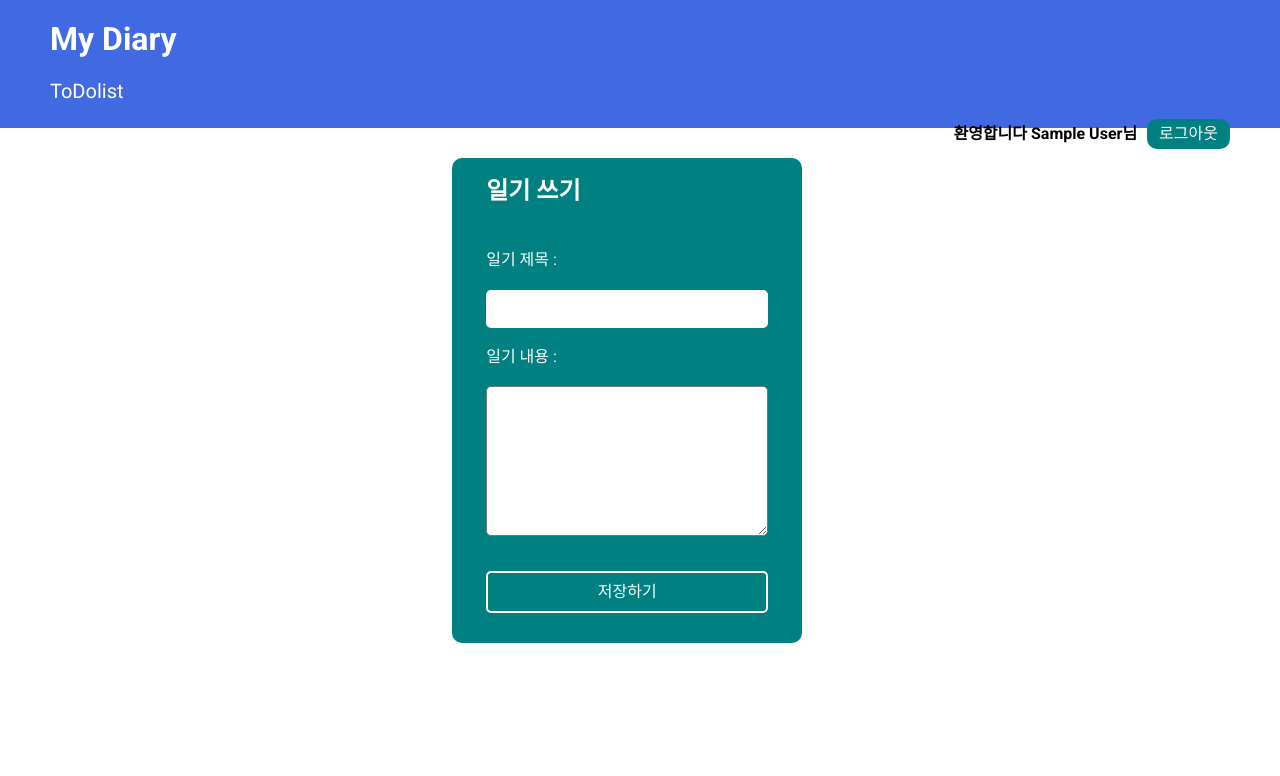
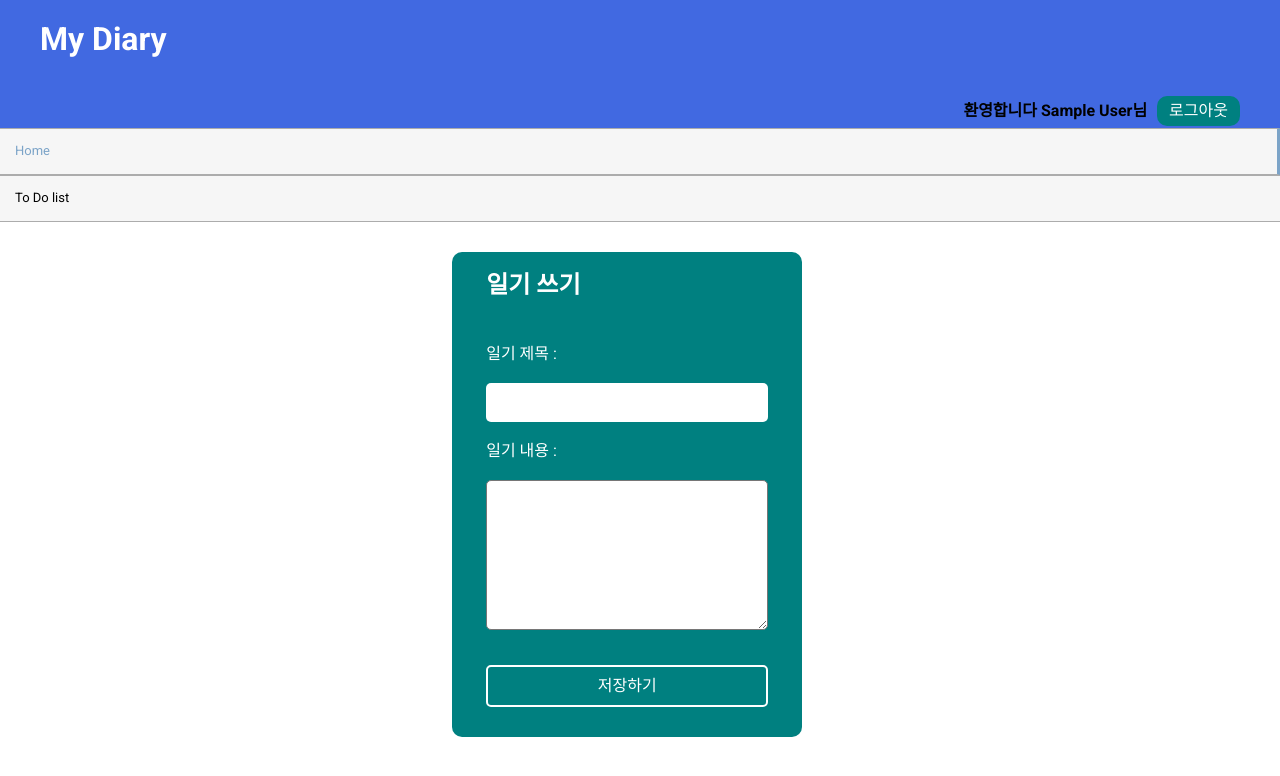
Before and after one commit to dong53358/APT-story, a React (Create React App) app: page / in a window 1280 px wide. Shown: the top 776 px of the page. Built offline with nearby package versions, Linux system fonts and the light colour scheme; no server answers; the database is empty; sample sign-in values are in the browser's storage.

Commit message:
todo list css edit

```diff
--- a/package.json
+++ b/package.json
@@ -10,6 +10,7 @@
     "normalize.css": "^8.0.1",
     "react": "^18.2.0",
     "react-dom": "^18.2.0",
+    "react-icons": "^4.4.0",
     "react-router-dom": "^6.3.0",
     "react-scripts": "5.0.1",
     "web-vitals": "^2.1.4"
--- a/src/components/Nav.js
+++ b/src/components/Nav.js
@@ -1,4 +1,4 @@
-import { Link } from "react-router-dom";
+import { Link, useMatch } from "react-router-dom";
 import { useAuthContext } from "../hooks/useAuthContext";
 import { useLogout } from "../hooks/useLogout";
 import styles from "./Nav.module.css";
@@ -6,18 +6,14 @@ import styles from "./Nav.module.css";
 export default function Nav() {
   const { logout } = useLogout();
   const { user } = useAuthContext();
+  const homeMatch = useMatch("/");
+  const todoMatch = useMatch("/todo");
   return (
+    <>
       <nav className={styles.nav}>
         <h1 className={styles.title}>
           <Link to="/">My Diary</Link>
         </h1>
-      <div>
-        {user && (
-          <div className={styles.toDo}>
-            <Link to="/todo">ToDolist</Link>
-          </div>
-        )}
-      </div>
         <ul className={styles.list_nav}>
           {!user && (
             <>
@@ -39,5 +35,30 @@ export default function Nav() {
           )}
         </ul>
       </nav>
+      <div className={styles.nav_menu}>
+        {user && (
+          <>
+            <Link to="/">
+              <div
+                className={
+                  homeMatch ? styles.nav_menu_li_click : styles.nav_menu_li
+                }
+              >
+                Home
+              </div>
+            </Link>
+            <Link to="/todo">
+              <div
+                className={
+                  todoMatch ? styles.nav_menu_li_click : styles.nav_menu_li
+                }
+              >
+                To Do list
+              </div>
+            </Link>
+          </>
+        )}
+      </div>
+    </>
   );
 }
--- a/src/components/Nav.module.css
+++ b/src/components/Nav.module.css
@@ -2,8 +2,9 @@
   display: flex;
   flex-direction: column;
   background-color: royalblue;
-  padding: 0px 50px;
+  padding: 0px 40px;
   height: 16vh;
+  width: 100%;
 }
 
 .nav .list_nav {
@@ -35,3 +36,36 @@
 .toDo {
   font-size: 20px;
 }
+
+.nav_menu {
+  display: flex;
+  flex-direction: column;
+  align-items: center;
+  width: 100%;
+  background-color: #f6f6f6;
+}
+.nav_menu a {
+  text-decoration: none;
+  color: rgba(0, 0, 0, 1);
+  width: 100%;
+}
+
+.nav_menu_li_click {
+  width: 100%;
+  padding: 15px;
+  border-top: 1px solid rgba(1, 1, 1, 0.3);
+  border-bottom: 1px solid rgba(1, 1, 1, 0.3);
+  font-size: 13px;
+  border-right: 3px solid #7ca4c8;
+
+  color: #7ca4c8;
+}
+
+.nav_menu_li {
+  width: 100%;
+  padding: 15px;
+  border-top: 1px solid rgba(1, 1, 1, 0.3);
+  border-bottom: 1px solid rgba(1, 1, 1, 0.3);
+  font-size: 13px;
+  color: black;
+}
--- a/src/pages/toDo/ToDo.module.css
+++ b/src/pages/toDo/ToDo.module.css
@@ -65,33 +65,30 @@
 }
 
 .content_list li {
+  display: flex;
+  align-items: center;
+  justify-content: space-between;
   border: 1px solid #f2f2f2;
   box-shadow: 3px 3px 5px rgba(50, 50, 50, 0.1);
-  padding: 30px;
+  padding: 15px;
   position: relative;
+  border-radius: 5px;
   border-left: 4px solid teal;
 }
+
 .content_list li + li {
-  margin: 30px 0;
+  margin: 5px 0;
 }
 
 .content_list .title {
-  font-size: 1.5em;
+  font-size: 1.1em;
+  padding: 0px 10px;
 }
 
-.content_list .text {
-  font-size: 1.3em;
-}
-
-.content_list p {
-  word-break: break-all;
-}
 .content_list button {
-  position: absolute;
-  top: 0;
-  right: 0;
-  background-color: teal;
+  background-color: white;
   border: none;
-  color: #fff;
+  color: black;
+  font-size: 20px;
   padding: 8px;
 }
--- a/src/pages/toDo/ToDoForm.js
+++ b/src/pages/toDo/ToDoForm.js
@@ -31,8 +31,7 @@ export default function ToDoForm({ uid }) {
     <>
       <form onSubmit={handleSubmit}>
         <fieldset>
-          <legend>Add To Do</legend>
-          <label htmlFor="tit">to do :</label>
+          <legend>To Do list</legend>
           <input
             value={title}
             id="tit"
@@ -40,8 +39,7 @@ export default function ToDoForm({ uid }) {
             required
             onChange={handleDate}
           />
-
-          <button type="submit">추가하기</button>
+          <button type="submit">Add</button>
         </fieldset>
       </form>
     </>
--- a/src/pages/toDo/ToDoList.js
+++ b/src/pages/toDo/ToDoList.js
@@ -1,5 +1,6 @@
 import { useFirestore } from "../../hooks/useFirestore";
 import styles from "./ToDo.module.css";
+import { FaTrashAlt } from "react-icons/fa";
 
 export default function ToDoList({ diaries }) {
   const { deleteDocument } = useFirestore("todo");
@@ -15,7 +16,7 @@ export default function ToDoList({ diaries }) {
                 deleteDocument(item.id);
               }}
             >
-              삭제
+              <FaTrashAlt />
             </button>
           </li>
         );
```
Also changed, not shown: 1 other file (tests, documents, lock files or other folders). Lines whose indentation alone changed are shown as unchanged.
